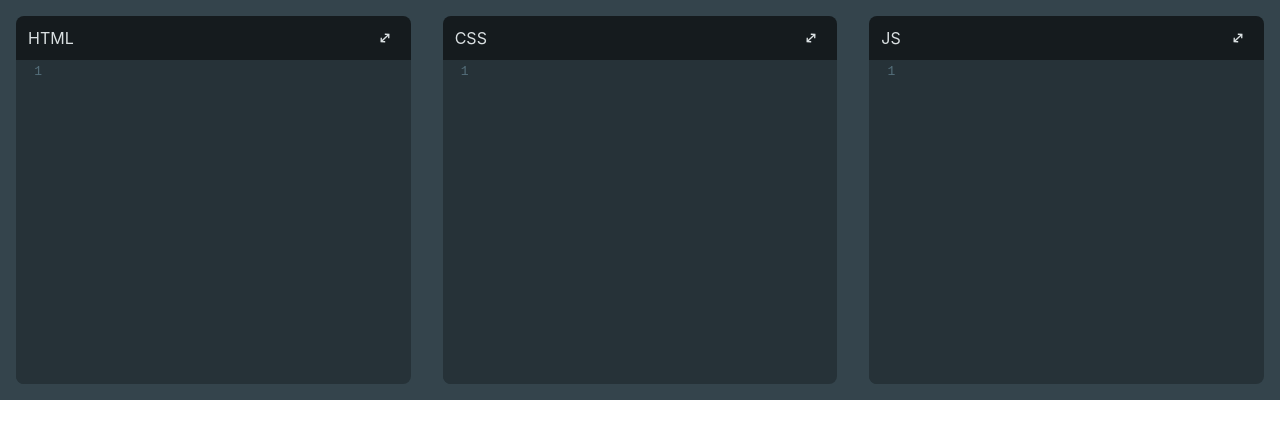
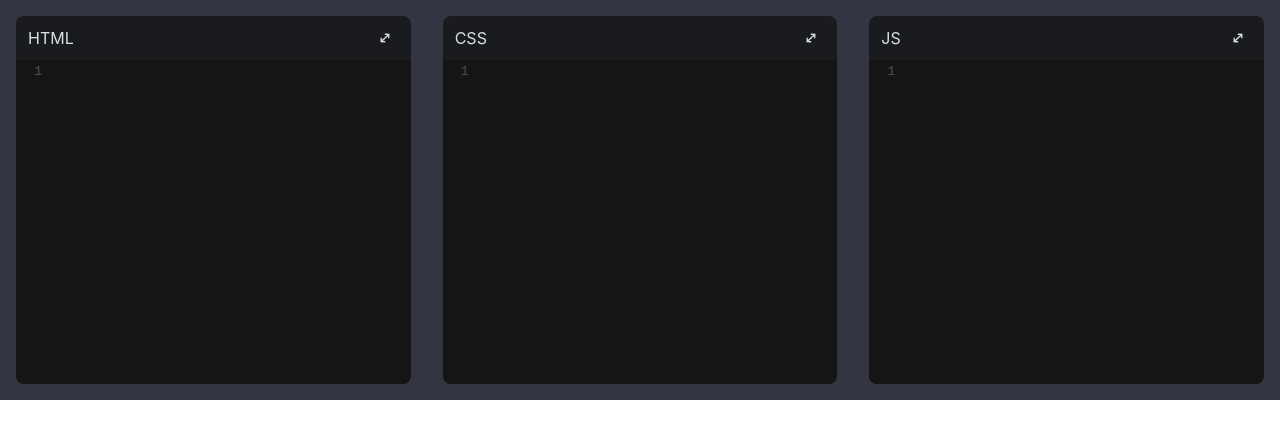
Before and after one commit to s-ashwin/Codepen, a React (Create React App) app: page / in a window 1280 px wide. Shown: the top 438 px of the page. Built offline with nearby package versions, Linux system fonts and the light colour scheme.

Commit message:
changed the editor theme

```diff
--- a/src/Components/Editor.js
+++ b/src/Components/Editor.js
@@ -1,6 +1,6 @@
 import React ,{useState}from 'react'
 import "codemirror/lib/codemirror.css";
-import "codemirror/theme/material.css";
+import "codemirror/theme/base16-dark.css";
 import "codemirror/mode/xml/xml";
 import "codemirror/mode/javascript/javascript";
 import "codemirror/mode/css/css";
@@ -30,7 +30,7 @@ export default function Editor({title,lang,onChange,value}) {
                 lineWrapping: true,
                 lint: true,
                 mode: lang,
-                theme: "material",
+                theme: "base16-dark",
                 lineNumbers: true
                 }}></Controlled>
         </div>
--- a/src/index.css
+++ b/src/index.css
@@ -13,7 +13,7 @@ code {
 }
 
 .top{
- background-color: hsl(200, 19%, 25%);
+ background-color:#333642;
 }
 .panel{
   height: 50vh;
@@ -37,7 +37,7 @@ code {
   display: flex;
   justify-content: space-between;
   color: #DAE0E2;
-  background-color: hsl(200, 19%, 10%);
+  background-color: #1A1B1F;
   padding: 0.75rem;
   border-top-left-radius: 0.5rem;
   border-top-right-radius: 0.5rem;
```
